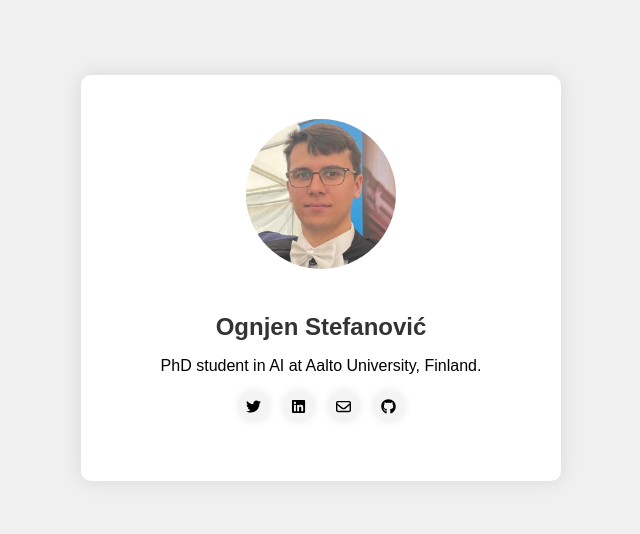
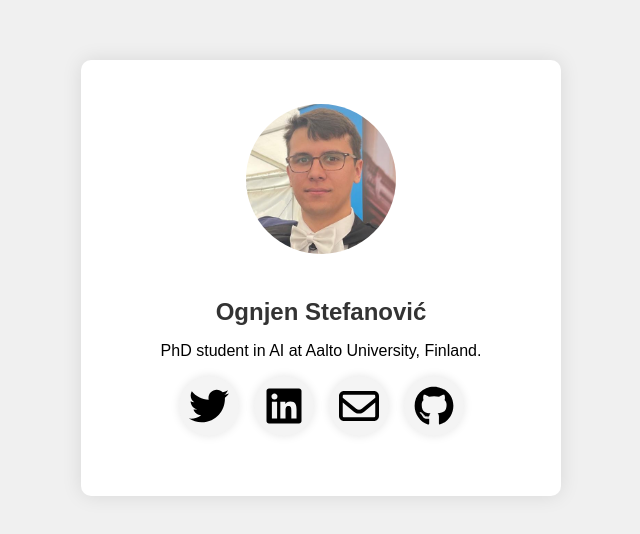
Before and after one commit to Ognjen303/ognjen303.github.io, a plain HTML site: page index.html in a window 1280 px wide. Shown: the part 122-656 px from the top of the page, without its empty margins (319-959 px from the left). Drawn offline with Linux system fonts and the light colour scheme.

Commit message:
Adjusted buttons size

```diff
--- a/index.html
+++ b/index.html
@@ -45,8 +45,8 @@
         }
         .button {
             display: inline-block;
-            width: 30px; /* Adjust the width of each button */
-            height: 30px; /* Adjust the height of each button */
+            width: 60px; /* Adjust the width of each button */
+            height: 60px; /* Adjust the height of each button */
             border-radius: 50%;
             background-color: #f4f4f4;
             box-shadow: 0 0 10px rgba(0, 0, 0, 0.1);
@@ -56,8 +56,8 @@
             transition: background-color 0.3s;
         }
         .button img {
-            width: 15px; /* Adjust the width of the icon */
-            height: 15px; /* Adjust the height of the icon */
+            width: 40px; /* Adjust the width of the icon */
+            height: 40px; /* Adjust the height of the icon */
         }
         .button:hover {
             background-color: #e0e0e0;
```
